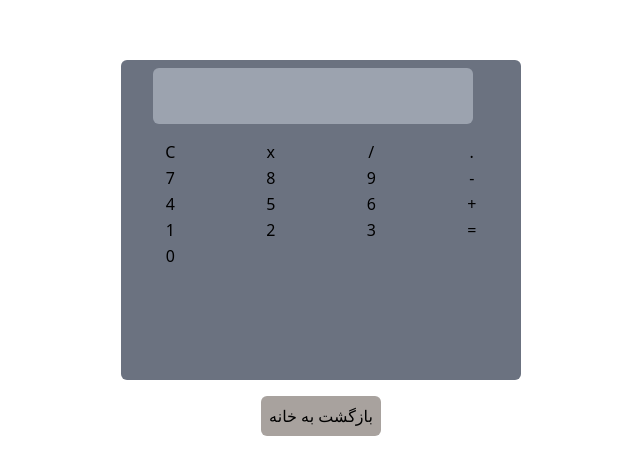
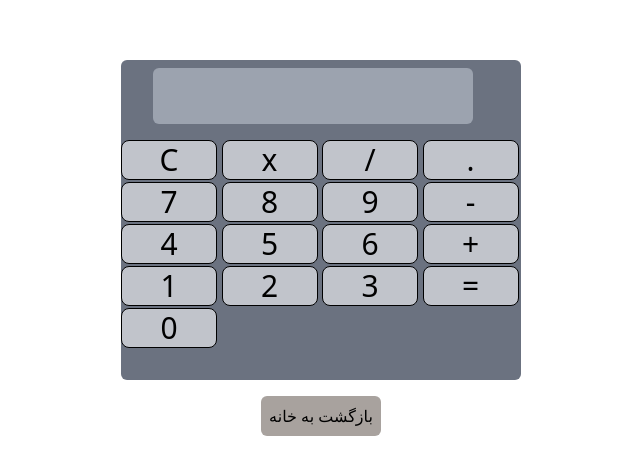
Before and after one commit to websiteDesignn/JavaScript, a website built with Vite: page calculator.html in a window 1280 px wide. Shown: the part 152-626 px from the top of the page, without its empty margins (319-959 px from the left). Built offline with nearby package versions, Linux system fonts and the light colour scheme.

Commit message:
ok the bug calculator.html

```diff
--- a/calculator.html
+++ b/calculator.html
@@ -7,11 +7,6 @@
     <title>ماشین حساب</title>
     <script src="https://cdn.tailwindcss.com"></script>
     <link rel="stylesheet" href="src/css/app.css" />
-    <style>
-      .class {
-        @apply border border-black bg-gray-200/70 text-3xl w-24 h-10 rounded-lg;
-      }
-    </style>
   </head>
   <body class="w-full h-screen flex flex-col items-center justify-center">
     <section class="bg-gray-500 w-[400px] h-80 rounded-md">
@@ -22,23 +17,106 @@
         />
       </form>
       <div class="grid grid-cols-4 gap-y-0.5 gap-x-0.5 mt-4">
-        <button class="btn-clear class">C</button>
-        <button class="btn class" data-num="*">x</button>
-        <button class="btn class" data-num="/">/</button>
-        <button class="btn class" data-num=".">.</button>
-        <button class="btn class" data-num="7">7</button>
-        <button class="btn class" data-num="8">8</button>
-        <button class="btn class" data-num="9">9</button>
-        <button class="btn class" data-num="-">-</button>
-        <button class="btn class" data-num="4">4</button>
-        <button class="btn class" data-num="5">5</button>
-        <button class="btn class" data-num="6">6</button>
-        <button class="btn class" data-num="+">+</button>
-        <button class="btn class" data-num="1">1</button>
-        <button class="btn class" data-num="2">2</button>
-        <button class="btn class" data-num="3">3</button>
-        <button class="btn-equal class">=</button>
-        <button class="btn class" data-num="0">0</button>
+        <button
+          class="btn-clear border border-black bg-gray-200/70 text-3xl w-24 h-10 rounded-lg"
+        >
+          C
+        </button>
+        <button
+          class="btn border border-black bg-gray-200/70 text-3xl w-24 h-10 rounded-lg"
+          data-num="*"
+        >
+          x
+        </button>
+        <button
+          class="btn border border-black bg-gray-200/70 text-3xl w-24 h-10 rounded-lg"
+          data-num="/"
+        >
+          /
+        </button>
+        <button
+          class="btn border border-black bg-gray-200/70 text-3xl w-24 h-10 rounded-lg"
+          data-num="."
+        >
+          .
+        </button>
+        <button
+          class="btn border border-black bg-gray-200/70 text-3xl w-24 h-10 rounded-lg"
+          data-num="7"
+        >
+          7
+        </button>
+        <button
+          class="btn border border-black bg-gray-200/70 text-3xl w-24 h-10 rounded-lg"
+          data-num="8"
+        >
+          8
+        </button>
+        <button
+          class="btn border border-black bg-gray-200/70 text-3xl w-24 h-10 rounded-lg"
+          data-num="9"
+        >
+          9
+        </button>
+        <button
+          class="btn border border-black bg-gray-200/70 text-3xl w-24 h-10 rounded-lg"
+          data-num="-"
+        >
+          -
+        </button>
+        <button
+          class="btn border border-black bg-gray-200/70 text-3xl w-24 h-10 rounded-lg"
+          data-num="4"
+        >
+          4
+        </button>
+        <button
+          class="btn border border-black bg-gray-200/70 text-3xl w-24 h-10 rounded-lg"
+          data-num="5"
+        >
+          5
+        </button>
+        <button
+          class="btn border border-black bg-gray-200/70 text-3xl w-24 h-10 rounded-lg"
+          data-num="6"
+        >
+          6
+        </button>
+        <button
+          class="btn border border-black bg-gray-200/70 text-3xl w-24 h-10 rounded-lg"
+          data-num="+"
+        >
+          +
+        </button>
+        <button
+          class="btn border border-black bg-gray-200/70 text-3xl w-24 h-10 rounded-lg"
+          data-num="1"
+        >
+          1
+        </button>
+        <button
+          class="btn border border-black bg-gray-200/70 text-3xl w-24 h-10 rounded-lg"
+          data-num="2"
+        >
+          2
+        </button>
+        <button
+          class="btn border border-black bg-gray-200/70 text-3xl w-24 h-10 rounded-lg"
+          data-num="3"
+        >
+          3
+        </button>
+        <button
+          class="btn-equal border border-black bg-gray-200/70 text-3xl w-24 h-10 rounded-lg"
+        >
+          =
+        </button>
+        <button
+          class="btn border border-black bg-gray-200/70 text-3xl w-24 h-10 rounded-lg"
+          data-num="0"
+        >
+          0
+        </button>
       </div>
     </section>
 
@@ -49,33 +127,5 @@
     </a>
 
     <script src="./src/js/calculator.js"></script>
-    <script>
-      (function () {
-        let screen = document.querySelector(".screen");
-        let buttons = document.querySelectorAll(".btn");
-        let clear = document.querySelector(".btn-clear");
-        let equal = document.querySelector(".btn-equal");
-
-        buttons.forEach(function (button) {
-          button.addEventListener("click", function (e) {
-            let value = e.target.dataset.num;
-            screen.value += value;
-          });
-        });
-
-        equal.addEventListener("click", function (e) {
-          if (screen.value === "") {
-            screen.value = "Please Enter a Value";
-          } else {
-            let answer = eval(screen.value);
-            screen.value = answer;
-          }
-        });
-
-        clear.addEventListener("click", function (e) {
-          screen.value = "";
-        });
-      })();
-    </script>
   </body>
 </html>
```
